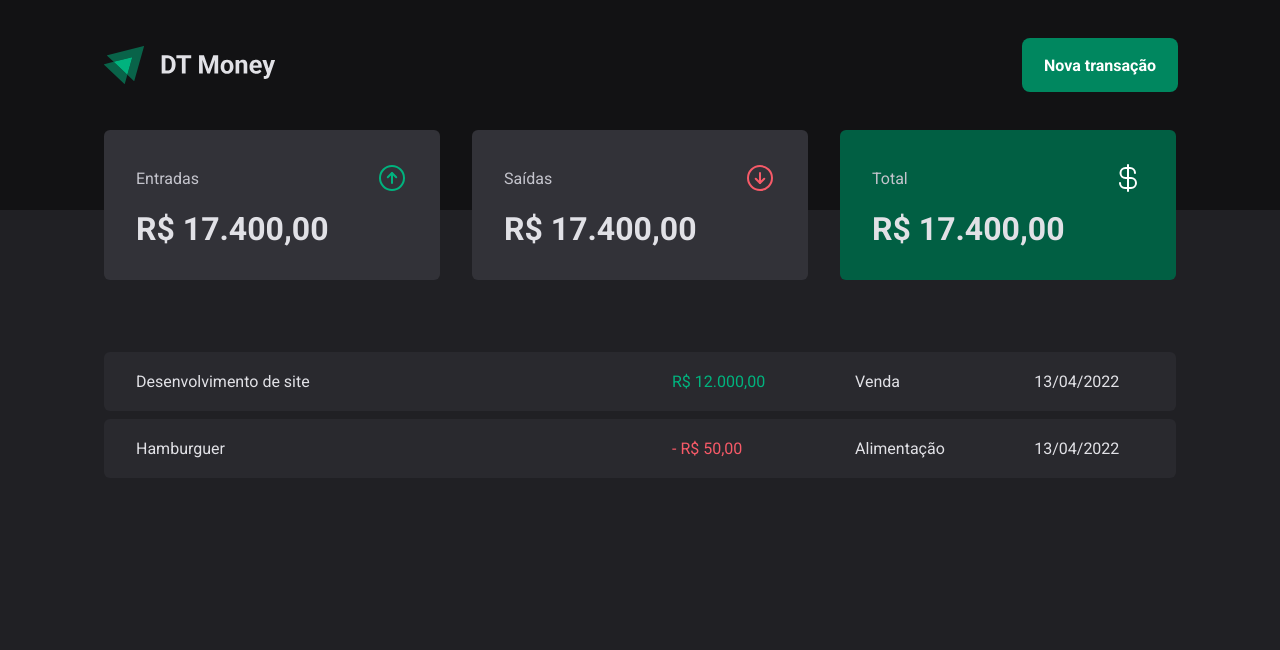
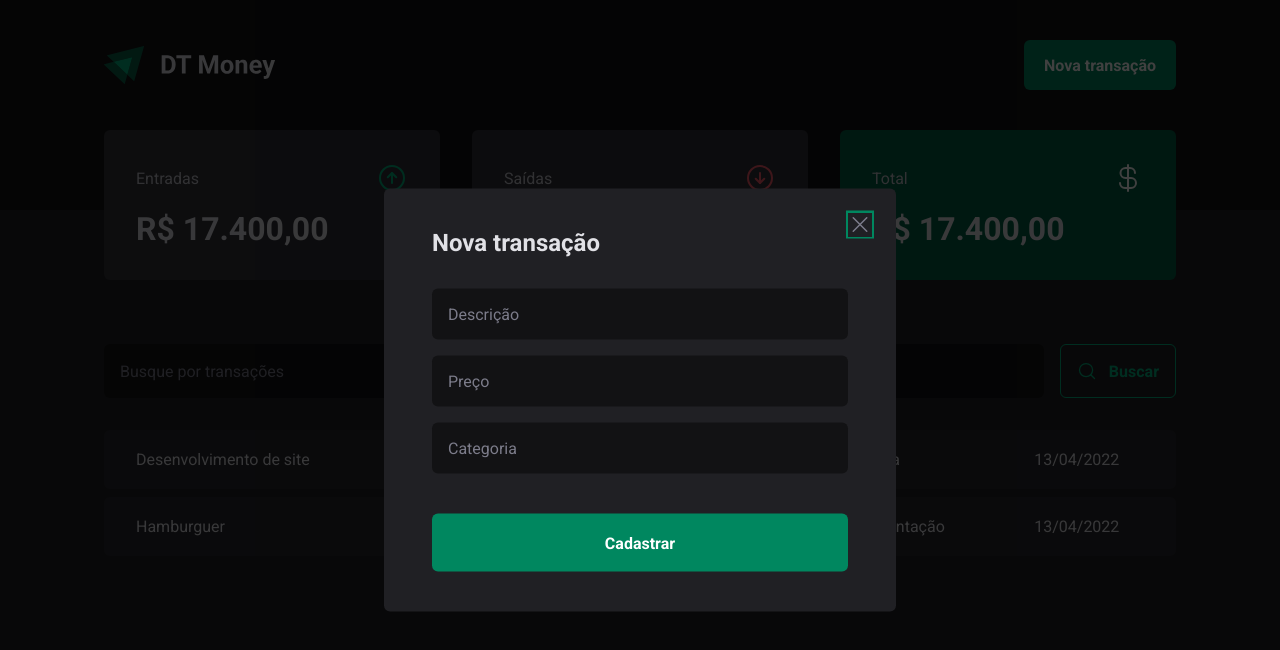
Before and after one commit to Vander-Reis/dt-money, a React (Vite) app: page / in a window 1280 px wide. Both pictures are taken after a click on the button "Nova transação". Shown: the top 650 px of the page. Built offline with nearby package versions, Linux system fonts and the light colour scheme.

Commit message:
Estrutura visual - Modal de nova transação

```diff
--- a/package.json
+++ b/package.json
@@ -9,6 +9,7 @@
     "preview": "vite preview"
   },
   "dependencies": {
+    "@radix-ui/react-dialog": "^1.0.0",
     "phosphor-react": "^1.4.1",
     "react": "^18.2.0",
     "react-dom": "^18.2.0",
--- a/src/components/Header/index.tsx
+++ b/src/components/Header/index.tsx
@@ -1,13 +1,23 @@
 import { HeaderContainer, HeaderContent, NewTransactionButton } from './styles'
 
 import logo from '../../assets/Logo.svg'
+
+import * as Dialog from '@radix-ui/react-dialog'
+import { NewTransactionModal } from '../NewTransactionModal'
 
 export function Header() {
   return (
     <HeaderContainer>
       <HeaderContent>
         <img src={logo} alt="" />
-        <NewTransactionButton>Nova transação</NewTransactionButton>
+
+        <Dialog.Root>
+          <Dialog.Trigger asChild>
+            <NewTransactionButton>Nova transação</NewTransactionButton>
+          </Dialog.Trigger>
+
+          <NewTransactionModal />
+        </Dialog.Root>
       </HeaderContent>
     </HeaderContainer>
   )
--- /dev/null
+++ b/src/components/NewTransactionModal/index.tsx
@@ -0,0 +1,25 @@
+import * as Dialog from '@radix-ui/react-dialog'
+import { X } from 'phosphor-react'
+import { Overlay, Content, CloseButton } from './styles'
+export function NewTransactionModal() {
+  return (
+    <Dialog.Portal>
+      <Overlay />
+      <Content>
+        <Dialog.Title>Nova transação</Dialog.Title>
+
+        <CloseButton>
+          <X size={24} />
+        </CloseButton>
+
+        <form>
+          <input type="text" placeholder="Descrição" required />
+          <input type="text" placeholder="Preço" required />
+          <input type="text" placeholder="Categoria" required />
+
+          <button type="submit">Cadastrar</button>
+        </form>
+      </Content>
+    </Dialog.Portal>
+  )
+}
--- /dev/null
+++ b/src/components/NewTransactionModal/styles.ts
@@ -0,0 +1,70 @@
+import styled from 'styled-components'
+import * as Dialog from '@radix-ui/react-dialog'
+
+export const Overlay = styled(Dialog.Overlay)`
+  position: fixed;
+  width: 100vw;
+  height: 100vw;
+  inset: 0;
+  background: rgba(0, 0, 0, 0.75);
+`
+
+export const Content = styled(Dialog.Content)`
+  min-width: 32rem;
+  border-radius: 6px;
+  padding: 2.5rem 3rem;
+  background: ${(props) => props.theme['gray-800']};
+
+  position: fixed;
+  top: 50%;
+  left: 50%;
+
+  transform: translate(-50%, -50%);
+
+  form {
+    margin-top: 2rem;
+    display: flex;
+    flex-direction: column;
+    gap: 1rem;
+
+    input {
+      border-radius: 6px;
+      border: 0;
+      background: ${(props) => props.theme['gray-900']};
+      color: ${(props) => props.theme['gray-300']};
+      padding: 1rem;
+
+      &::placeholder {
+        color: ${(props) => props.theme['gray-500']};
+      }
+    }
+
+    button[type='submit'] {
+      height: 58px;
+      border: 0;
+      background: ${(props) => props.theme['green-500']};
+      color: ${(props) => props.theme.white};
+      font-weight: bold;
+      padding: 0 1.25rem;
+      border-radius: 6px;
+      margin-top: 1.5rem;
+      cursor: pointer;
+
+      &:hover {
+        background: ${(props) => props.theme['green-700']};
+        transition: all 0.2s;
+      }
+    }
+  }
+`
+
+export const CloseButton = styled(Dialog.Close)`
+  position: absolute;
+  background: transparent;
+  border: none;
+  top: 1.5rem;
+  right: 1.5rem;
+  line-height: 0;
+  cursor: pointer;
+  color: ${(props) => props.theme['gray-500']};
+`
--- /dev/null
+++ b/src/pages/Transactions/components/SearchForm/index.tsx
@@ -0,0 +1,15 @@
+import { MagnifyingGlass } from 'phosphor-react'
+import { SearchFormContainer } from './styles'
+
+export function SearchForm() {
+  return (
+    <SearchFormContainer>
+      <input type="text" placeholder="Busque por transações" />
+
+      <button type="submit">
+        <MagnifyingGlass size={20} />
+        Buscar
+      </button>
+    </SearchFormContainer>
+  )
+}
--- /dev/null
+++ b/src/pages/Transactions/components/SearchForm/styles.ts
@@ -0,0 +1,40 @@
+import styled from 'styled-components'
+
+export const SearchFormContainer = styled.form`
+  display: flex;
+  gap: 1rem;
+
+  input {
+    flex: 1;
+    border-radius: 6px;
+    border: 0;
+    background: ${(props) => props.theme['gray-900']};
+    color: ${(props) => props.theme['gray-300']};
+    padding: 1rem;
+
+    &::placeholder {
+      color: ${(props) => props.theme['gray-500']};
+    }
+  }
+
+  button {
+    display: flex;
+    align-items: center;
+    gap: 0.75rem;
+
+    border: 0;
+    padding: 1rem;
+    background: transparent;
+    border: 1px solid ${(props) => props.theme['green-300']};
+    color: ${(props) => props.theme['green-300']};
+    font-weight: bold;
+    border-radius: 6px;
+
+    &:hover {
+      background: ${(props) => props.theme['green-500']};
+      border: ${(props) => props.theme['green-500']};
+      color: ${(props) => props.theme.white};
+      transition: all 0.2s;
+    }
+  }
+`
--- a/src/pages/Transactions/index.tsx
+++ b/src/pages/Transactions/index.tsx
@@ -1,5 +1,6 @@
 import { Header } from '../../components/Header'
 import { Summary } from '../../components/Summary'
+import { SearchForm } from './components/SearchForm'
 import {
   TransactionsContainer,
   TransactionsTable,
@@ -12,6 +13,7 @@
       <Summary />
 
       <TransactionsContainer>
+        <SearchForm />
         <TransactionsTable>
           <tbody>
             <tr>
--- a/src/pages/Transactions/styles.ts
+++ b/src/pages/Transactions/styles.ts
@@ -11,7 +11,7 @@
   width: 100%;
   border-collapse: separate;
   border-spacing: 0 0.5rem;
-  /* margin-top: 1.5rem; */
+  margin-top: 1.5rem;
 
   td {
     padding: 1.25rem 2rem;
```
Also changed, not shown: 1 other file (tests, documents, lock files or other folders).
